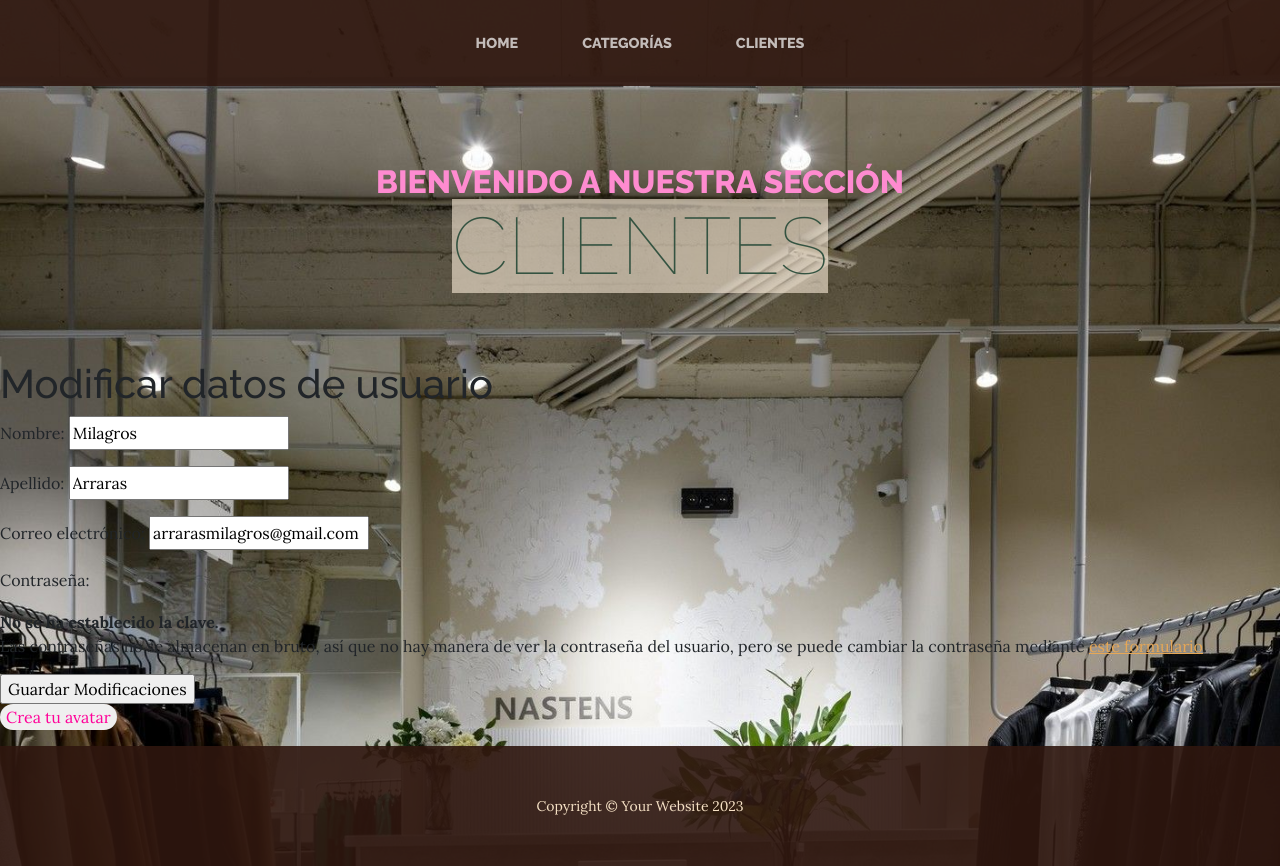
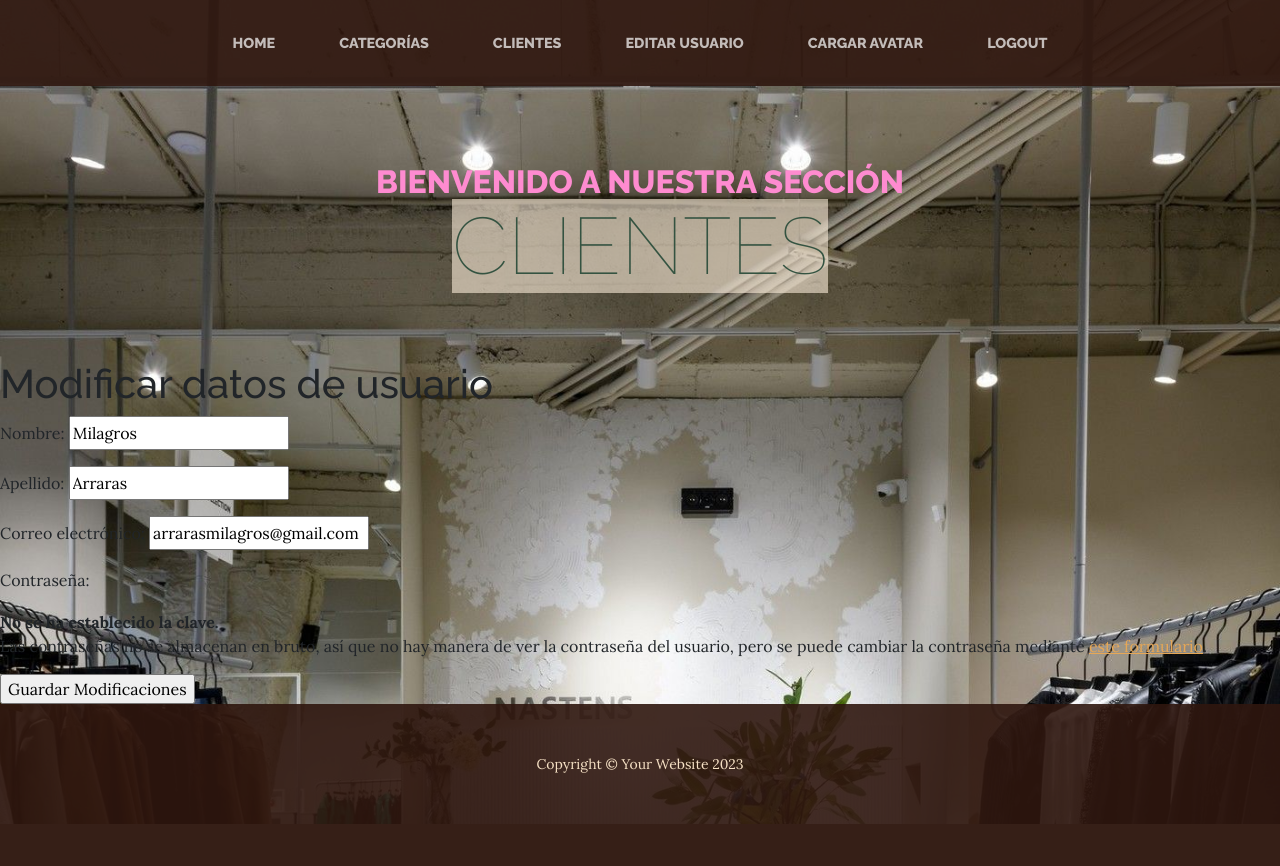
Before and after one commit to zmilagros/TercerPreEntregaMilagrosArraras, a Django app: page /editar/ in a window 1280 px wide. After the commit the page ends 824 px from the top, so only its background shows below. Run offline with Django 4.2, Linux system fonts and the light colour scheme; a user stored in the database is signed in; parts of the project's set-up code (start-up, migrations or seed data) failed here and were passed over.

Commit message:
cambios en el nav

```diff
--- a/project/apps/TIENDA/templates/TIENDA/navegacion.html
+++ b/project/apps/TIENDA/templates/TIENDA/navegacion.html
@@ -1,14 +1,27 @@
-<nav class=" navbar navbar-expand-lg navbar-dark py-lg-4" id="mainNav">
+<nav class="navbar navbar-expand-lg navbar-dark py-lg-4" id="mainNav">
     <div class="container">
         <a class="navbar-brand text-uppercase fw-bold d-lg-none" href="{% url 'inicioTienda' %}">TIENDA</a>
-        <button class="navbar-toggler" type="button" data-bs-toggle="collapse" data-bs-target="#navbarSupportedContent" aria-controls="navbarSupportedContent" aria-expanded="false" aria-label="Toggle navigation"><span class="navbar-toggler-icon"></span></button>
+        <button class="navbar-toggler" type="button" data-bs-toggle="collapse" data-bs-target="#navbarSupportedContent" aria-controls="navbarSupportedContent" aria-expanded="false" aria-label="Toggle navigation">
+            <span class="navbar-toggler-icon"></span>
+        </button>
         <div class="collapse navbar-collapse" id="navbarSupportedContent">
             <ul class="navbar-nav mx-auto">
                 <li class="nav-item px-lg-4"><a class="nav-link text-uppercase" href="{% url 'inicioTienda' %}">Home</a></li>
                 {% if user.is_authenticated %}
                     <li class="nav-item px-lg-4"><a class="nav-link text-uppercase" href="{% url 'categorias' %}">Categorías</a></li>
-                {%endif%}
+                {% endif %}
                 <li class="nav-item px-lg-4"><a class="nav-link text-uppercase" href="{% url 'clientes' %}">Clientes</a></li>
+                {% if request.user.is_authenticated %}
+                    <li class="nav-item px-lg-4">
+                        <a class="nav-link text-uppercase" href="{% url 'clientes:usuarios-editar' %}">Editar Usuario</a>
+                    </li>
+                    <li class="nav-item px-lg-4">
+                        <a class="nav-link text-uppercase" href="{% url 'clientes:cargar_avatar' %}">Cargar Avatar</a>
+                    </li>
+                    <li class="nav-item px-lg-4">
+                        <a class="nav-link text-uppercase" href="{% url 'clientes:usuarios-logout' %}">Logout</a>
+                    </li>
+                {% endif %}
             </ul>
         </div>
     </div>
--- a/project/apps/clientes/templates/clientes/editar_usuario.html
+++ b/project/apps/clientes/templates/clientes/editar_usuario.html
@@ -16,6 +16,4 @@
     <input type="submit" value="Guardar Modificaciones">
 </form>
 
-
-<button class="login_button"><a class="login__a" href="{% url 'clientes:cargar_avatar' %}"> Crea tu avatar </a></button></p>
 {% endblock %}
--- a/project/apps/clientes/urls.py
+++ b/project/apps/clientes/urls.py
@@ -12,5 +12,4 @@ urlpatterns = [
     path('editar/', editar_usuario, name='usuarios-editar'),
     path('logout/', LogoutView.as_view(template_name='clientes/logout.html'), name='usuarios-logout'),
     path('cargar_avatar/', AvatarUploadView.as_view(), name='cargar_avatar'),
-
 ]
```
Also changed, not shown: project/apps/clientes/templates/clientes/login.html (+0 -8 lines), project/db.sqlite3.
